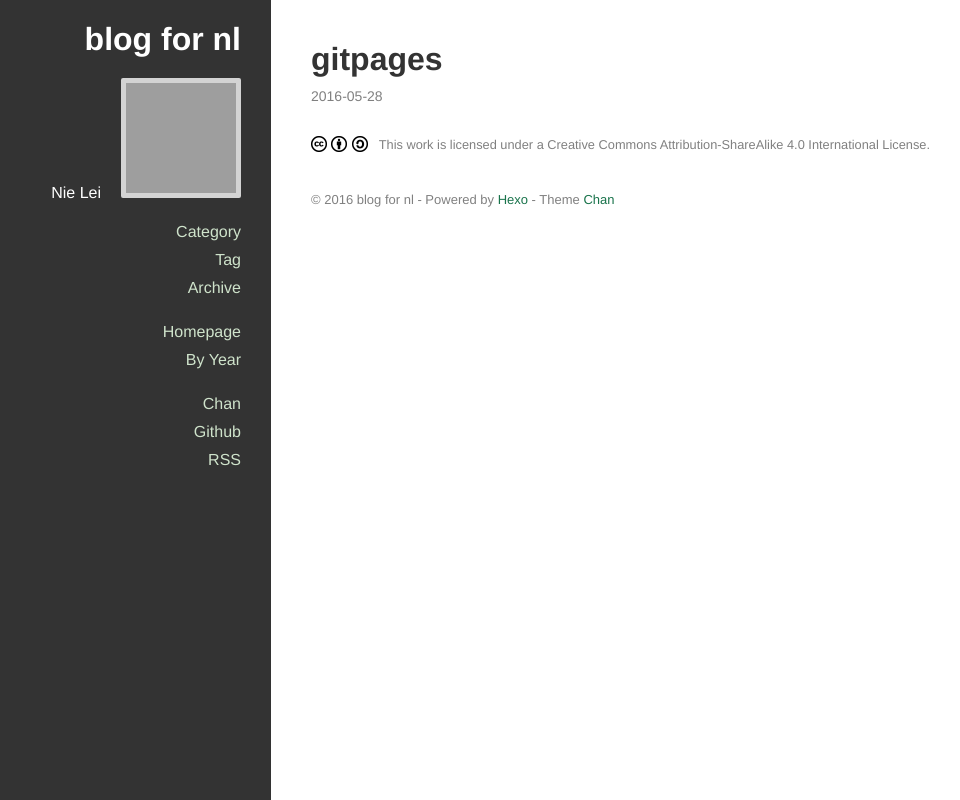
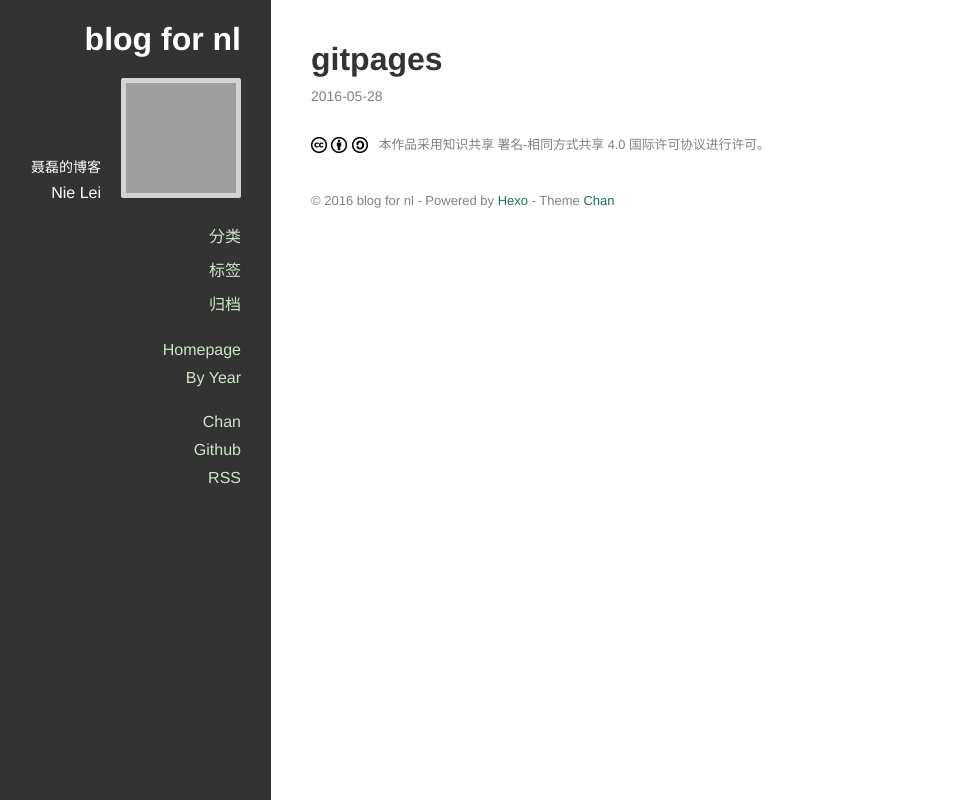
Before and after one commit to livenielei/livenielei.github.io, a plain HTML site: page 2016/05/28/gitpages/index.html in a window 1280 px wide. Shown: the whole page, without its empty margins (129-1089 px from the left). Drawn offline with nearby package versions, Linux system fonts and the light colour scheme; grey boxes are pictures that could not be loaded.

Commit message:
Site updated: 2016-05-30 13:41:34

```diff
--- a/2016/05/28/gitpages/index.html
+++ b/2016/05/28/gitpages/index.html
@@ -12,16 +12,16 @@
 
 </title>
 
-<meta name="description">
+<meta name="description" content="聂磊的博客">
 <meta property="og:type" content="article">
 <meta property="og:title" content="gitpages">
 <meta property="og:url" content="http://yoursite.com/2016/05/28/gitpages/index.html">
 <meta property="og:site_name" content="blog for nl">
-<meta property="og:description">
+<meta property="og:description" content="聂磊的博客">
 <meta property="og:updated_time" content="2016-05-28T01:51:08.808Z">
 <meta name="twitter:card" content="summary">
 <meta name="twitter:title" content="gitpages">
-<meta name="twitter:description">
+<meta name="twitter:description" content="聂磊的博客">
 
 
   <link rel="alternative" href="/atom.xml" title="blog for nl" type="application/atom+xml">
@@ -62,6 +62,8 @@
     <div class="info">
       <div class="content">
 
+          <div class="description">聂磊的博客</div>
+
 
           <div class="author">Nie Lei</div>
 
@@ -82,21 +84,21 @@
 
 
               <li class="category-list-container">
-                <a href="javascript:;">Category</a>
+                <a href="javascript:;">分类</a>
 
               </li>
 
 
 
               <li class="tag-list-container">
-                <a href="javascript:;">Tag</a>
+                <a href="javascript:;">标签</a>
 
               </li>
 
 
 
               <li class="archive-list-container">
-                <a href="javascript:;">Archive</a>
+                <a href="javascript:;">归档</a>
                 <ul class="archive-list"><li class="archive-list-item"><a class="archive-list-link" href="/archives/2016/">2016</a><span class="archive-list-count">3</span></li></ul>
               </li>
 
@@ -173,7 +175,7 @@
   <footer class="article-footer">
 
   <div class="cc">
-    <a href="http://creativecommons.org/licenses/by-sa/4.0/deed.en" target="_blank" title="Attribution-ShareAlike">
+    <a href="http://creativecommons.org/licenses/by-sa/4.0/deed.z" target="_blank" title="署名-相同方式共享">
       <img src="/images/cc/cc.png">
 
           <img src="/images/cc/by.png">
@@ -181,7 +183,7 @@
           <img src="/images/cc/sa.png">
 
       <span>
-        This work is licensed under a Creative Commons Attribution-ShareAlike 4.0 International License.
+        本作品采用知识共享 署名-相同方式共享 4.0 国际许可协议进行许可。
       </span>
     </a>
   </div>
```
Also changed, not shown: 2016/05/28/hello-world/index.html (+7 -5 lines), 2016/05/30/第一篇博客/index.html (+7 -5 lines), archives/2016/05/index.html (+9 -7 lines), archives/2016/index.html (+9 -7 lines), archives/index.html (+9 -7 lines), index.html (+8 -6 lines).
